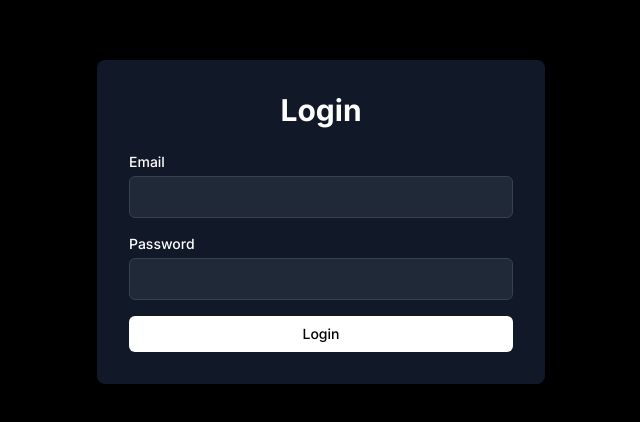
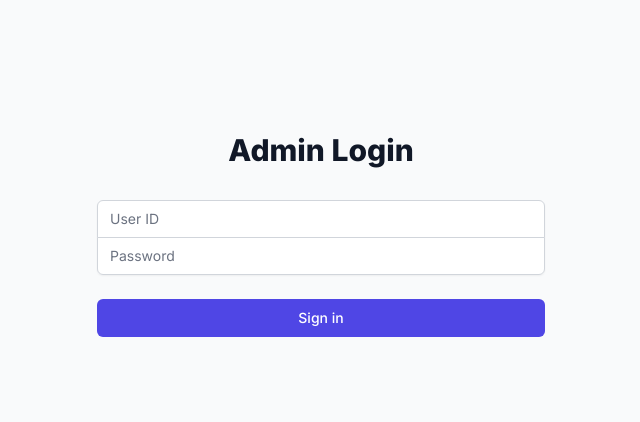
Before and after one commit to bucharitesh/tea-new, a Next.js app: page /admin/login in a window 1280 px wide. Shown: the part 178-600 px from the top of the page, without its empty margins (319-959 px from the left). Built offline with nearby package versions, Linux system fonts and the light colour scheme.

Commit message:
chore: minor fix

```diff
--- /dev/null
+++ b/src/app/admin/login/page-client.tsx
@@ -0,0 +1,105 @@
+// app/login/LoginForm.tsx
+"use client";
+
+import { useState } from "react";
+import { signIn } from "next-auth/react";
+import { useRouter } from "next/navigation";
+import { useForm } from "react-hook-form";
+import { zodResolver } from "@hookform/resolvers/zod";
+import { z } from "zod";
+
+// Define the schema for form validation
+const loginSchema = z.object({
+  user_id: z.string().min(1, "User ID is required"),
+  password: z.string().min(6, "Password must be at least 6 characters"),
+});
+
+// Infer the type from the schema
+type LoginFormData = z.infer<typeof loginSchema>;
+
+export default function LoginForm() {
+  const [error, setError] = useState("");
+  const router = useRouter();
+
+  const {
+    register,
+    handleSubmit,
+    formState: { errors, isSubmitting },
+  } = useForm<LoginFormData>({
+    resolver: zodResolver(loginSchema),
+  });
+
+  const onSubmit = async (data: LoginFormData) => {
+    setError("");
+
+    try {
+      const result = await signIn("credentials", {
+        redirect: false,
+        user_id: data.user_id,
+        password: data.password,
+        tenant: "ADMIN",
+      });
+
+      if (result?.error) {
+        setError("Invalid credentials");
+      } else {
+        router.push("/dashboard");
+      }
+    } catch (error) {
+      setError("An error occurred. Please try again.");
+    }
+  };
+
+  return (
+    <form className="mt-8 space-y-6" onSubmit={handleSubmit(onSubmit)}>
+      <div className="rounded-md shadow-sm -space-y-px">
+        <div>
+          <label htmlFor="user_id" className="sr-only">
+            User ID
+          </label>
+          <input
+            id="user_id"
+            type="text"
+            {...register("user_id")}
+            className="appearance-none rounded-none relative block w-full px-3 py-2 border border-gray-300 placeholder-gray-500 text-gray-900 rounded-t-md focus:outline-none focus:ring-indigo-500 focus:border-indigo-500 focus:z-10 sm:text-sm"
+            placeholder="User ID"
+          />
+          {errors.user_id && (
+            <p className="mt-1 text-sm text-red-600">
+              {errors.user_id.message}
+            </p>
+          )}
+        </div>
+        <div>
+          <label htmlFor="password" className="sr-only">
+            Password
+          </label>
+          <input
+            id="password"
+            type="password"
+            {...register("password")}
+            className="appearance-none rounded-none relative block w-full px-3 py-2 border border-gray-300 placeholder-gray-500 text-gray-900 rounded-b-md focus:outline-none focus:ring-indigo-500 focus:border-indigo-500 focus:z-10 sm:text-sm"
+            placeholder="Password"
+          />
+          {errors.password && (
+            <p className="mt-1 text-sm text-red-600">
+              {errors.password.message}
+            </p>
+          )}
+        </div>
+      </div>
+
+      {error && <div className="text-red-500 text-sm mt-2">{error}</div>}
+
+      <div>
+        <button
+          type="submit"
+          disabled={isSubmitting}
+          className="group relative w-full flex justify-center py-2 px-4 border border-transparent text-sm font-medium rounded-md text-white bg-indigo-600 hover:bg-indigo-700 focus:outline-none focus:ring-2 focus:ring-offset-2 focus:ring-indigo-500 disabled:bg-indigo-400"
+        >
+          {isSubmitting ? "Signing in..." : "Sign in"}
+        </button>
+      </div>
+    </form>
+  );
+}
--- a/src/app/admin/login/page.tsx
+++ b/src/app/admin/login/page.tsx
@@ -1,87 +1,15 @@
-"use client";
+import LoginForm from "./page-client";
 
-import { signIn } from "next-auth/react";
-import { useRouter } from "next/navigation";
-import { useState } from "react";
-import { toast } from "sonner";
-
-export default function Page() {
-  const [email, setEmail] = useState("");
-  const [password, setPassword] = useState("");
-  const [error, setError] = useState("");
-  const router = useRouter();
-
-  const handleSubmit = async (e: React.FormEvent) => {
-    e.preventDefault();
-
-    setError("");
-
-    try {
-      const res: any = await signIn("credentials", {
-        redirect: false,
-        email: email.toLowerCase(),
-        password: password,
-        tenant: "ADMIN",
-      });
-
-      console.log("res", res);
-      if (!res?.error) {
-        toast.success("success!");
-        router.push("/dashboard"); // Redirect to dashboard or another page
-      } else {
-        setError("Invalid email or password!");
-        toast.error("Invalid credentials!");
-      }
-    } catch (error) {
-      setError("Failed to log in. Please try again.");
-    }
-  };
-
+export default async function LoginPage() {
   return (
-    <div className="flex items-center justify-center min-h-screen bg-black">
-      <div className="w-full max-w-md p-8 space-y-6 bg-gray-900 rounded-lg shadow-lg">
-        <h1 className="text-3xl font-bold text-center text-white">Login</h1>
-        <form onSubmit={handleSubmit} className="space-y-4">
-          <div>
-            <label
-              htmlFor="email"
-              className="block text-sm font-medium text-white"
-            >
-              Email
-            </label>
-            <input
-              type="email"
-              id="email"
-              value={email}
-              onChange={(e) => setEmail(e.target.value)}
-              required
-              className="w-full px-3 py-2 mt-1 text-white bg-gray-800 border border-gray-700 rounded-md focus:outline-none focus:ring focus:ring-gray-600"
-            />
-          </div>
-          <div>
-            <label
-              htmlFor="password"
-              className="block text-sm font-medium text-white"
-            >
-              Password
-            </label>
-            <input
-              type="password"
-              id="password"
-              value={password}
-              onChange={(e) => setPassword(e.target.value)}
-              required
-              className="w-full px-3 py-2 mt-1 text-white bg-gray-800 border border-gray-700 rounded-md focus:outline-none focus:ring focus:ring-gray-600"
-            />
-          </div>
-          {error && <p className="text-sm text-red-500">{error}</p>}
-          <button
-            type="submit"
-            className="w-full py-2 text-sm font-medium text-black bg-white rounded-md hover:bg-gray-300 focus:outline-none focus:ring focus:ring-gray-600"
-          >
-            Login
-          </button>
-        </form>
+    <div className="min-h-screen flex items-center justify-center bg-gray-50 py-12 px-4 sm:px-6 lg:px-8">
+      <div className="max-w-md w-full space-y-8">
+        <div>
+          <h2 className="mt-6 text-center text-3xl font-extrabold text-gray-900">
+            Admin Login
+          </h2>
+        </div>
+        <LoginForm />
       </div>
     </div>
   );
--- a/src/lib/auth/next-auth.d.ts
+++ b/src/lib/auth/next-auth.d.ts
@@ -5,18 +5,21 @@
   interface Session {
     user: {
       id: string;
+      user_id: string;
       tenant: string;
     } & DefaultSession["user"];
   }
 
   interface User {
     tenant: string;
+    user_id: string;
   }
 }
 
 declare module "next-auth/jwt" {
   interface JWT {
     id: string;
+    user_id: string;
     tenant: string;
   }
 }
```
Also changed, not shown: package.json (+6 -3 lines), src/lib/auth/index.ts (+5 -5 lines), 1 other file (tests, documents, lock files or other folders).
